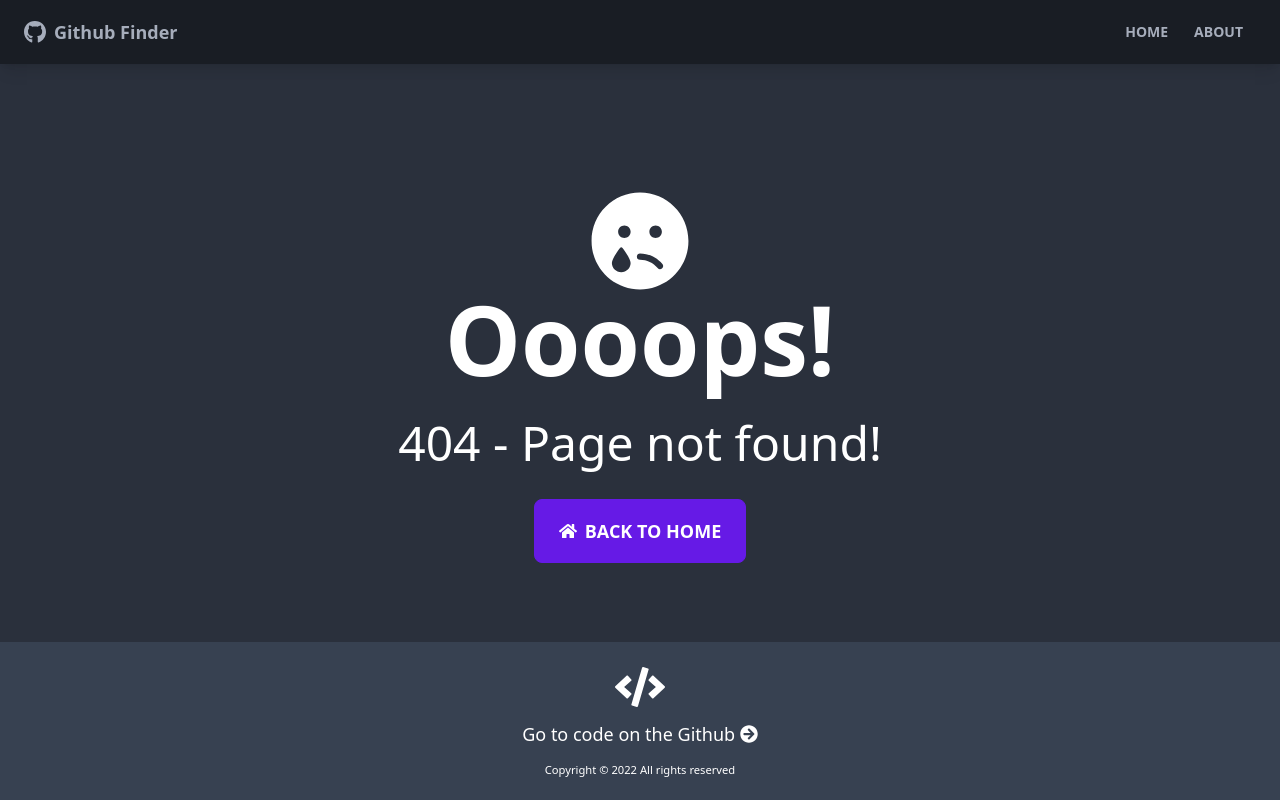
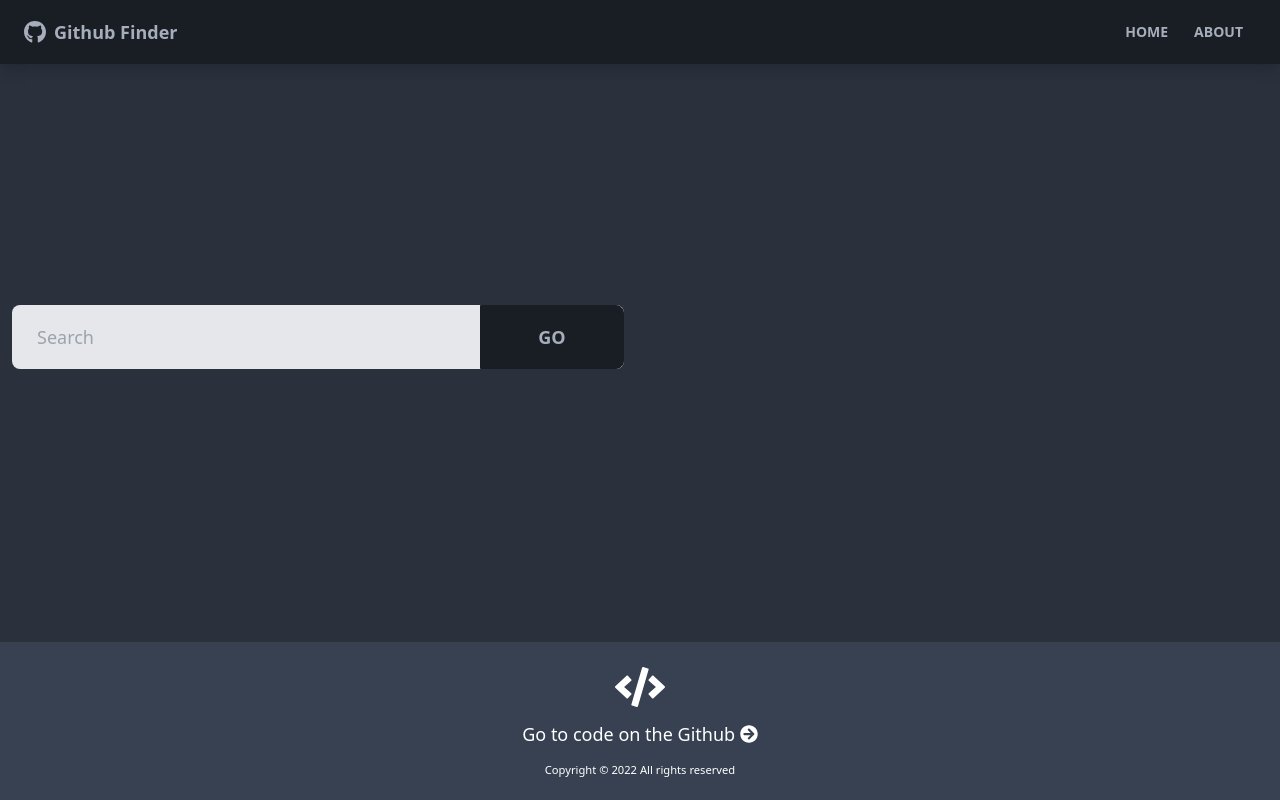
Before and after one commit to Rakutu/Github-Finder, a React app: page /Github-Finder in a window 1280 px wide. Before the commit this address had no page. Built offline with nearby package versions, Linux system fonts and the light colour scheme.

Commit message:
change home route

```diff
--- a/src/Components/Layout/Content/Content.tsx
+++ b/src/Components/Layout/Content/Content.tsx
@@ -9,11 +9,11 @@ function Content() {
 
   return (
     <Routes>
-        <Route path='/' element={<Home />} />
-        <Route path='/about' element={<About />} />
-        <Route path='/users/:login' element={<UserPageContainer />} />
-        <Route path='/notfound' element={<NotFound />} />
-        <Route path='/*' element={<NotFound />} />
+        <Route path='/Github-Finder/' element={<Home />} />
+        <Route path='/Github-Finder/about' element={<About />} />
+        <Route path='/Github-Finder/users/:login' element={<UserPageContainer />} />
+        <Route path='/Github-Finder/notfound' element={<NotFound />} />
+        <Route path='/Github-Finder/*' element={<NotFound />} />
     </Routes>
   )
 }
--- a/src/Components/Layout/Navbar/Navbar.tsx
+++ b/src/Components/Layout/Navbar/Navbar.tsx
@@ -15,8 +15,8 @@ function Navbar({ title }: NavbarPropTypes) {
             </div>
             <div className="flex-1 px-2 mx-2">
                 <div className="flex justify-end">
-                    <Link to='/' className='btn btn-ghost btn-sm btn-rounded'>Home</Link>
-                    <Link to='/about' className='btn btn-ghost btn-sm btn-rounded'>About</Link>
+                    <Link to='/Github-Finder/' className='btn btn-ghost btn-sm btn-rounded'>Home</Link>
+                    <Link to='/Github-Finder/about' className='btn btn-ghost btn-sm btn-rounded'>About</Link>
                 </div>
             </div>
         </div>
--- a/src/Components/Pages/UserPageContainer/UserPage/UserPage.tsx
+++ b/src/Components/Pages/UserPageContainer/UserPage/UserPage.tsx
@@ -13,7 +13,7 @@ function UserPage({ userItem }: UserPagePropTypes) {
         <>
             <div className="w-full mx-auto lg:w-10/12">
                 <div className="mb-4">
-                    <Link to='/' className='btn btn-ghost'>Back to search</Link>
+                    <Link to='/Github-Finder/' className='btn btn-ghost'>Back to search</Link>
                 </div>
 
                 <div className="grid grid-cols-1 xl:grid-cols-3 lg:grid-cols-3 md:grid-cols-3 mb-8 md:gap-8">
```
